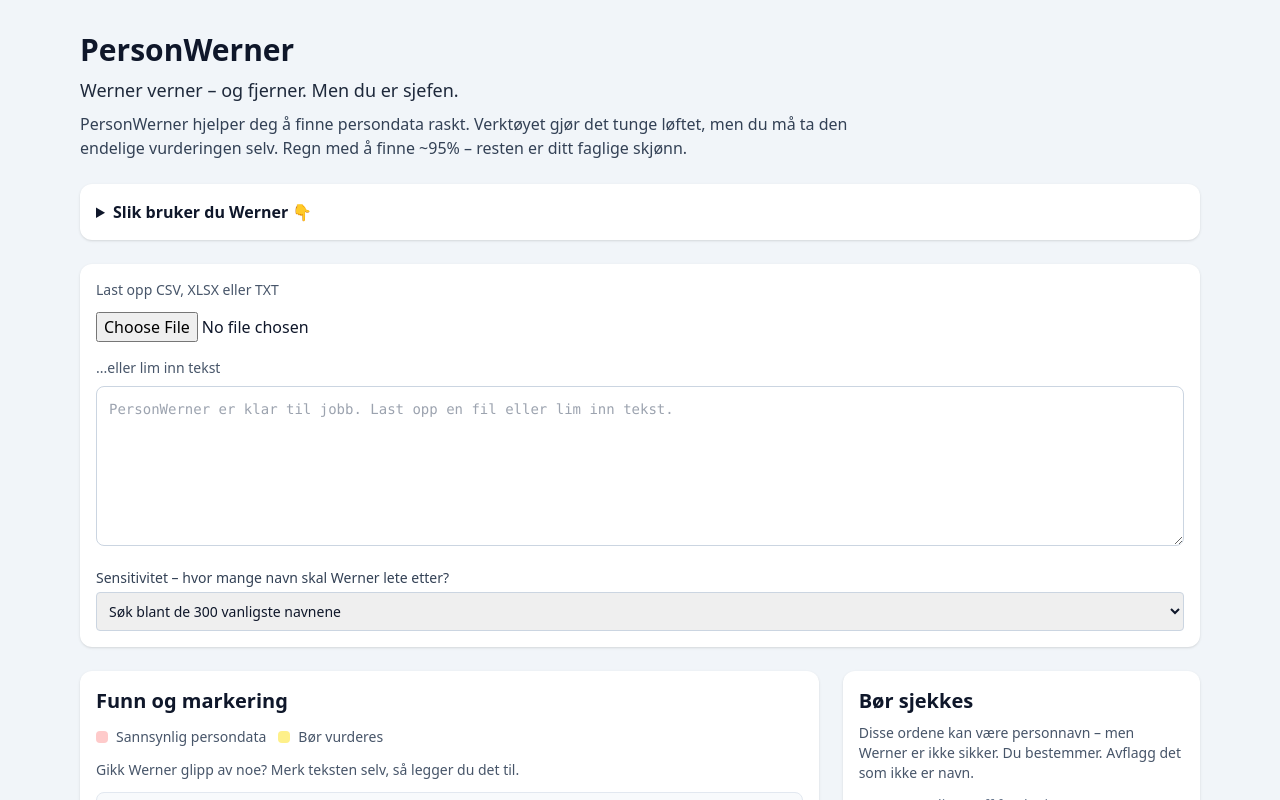
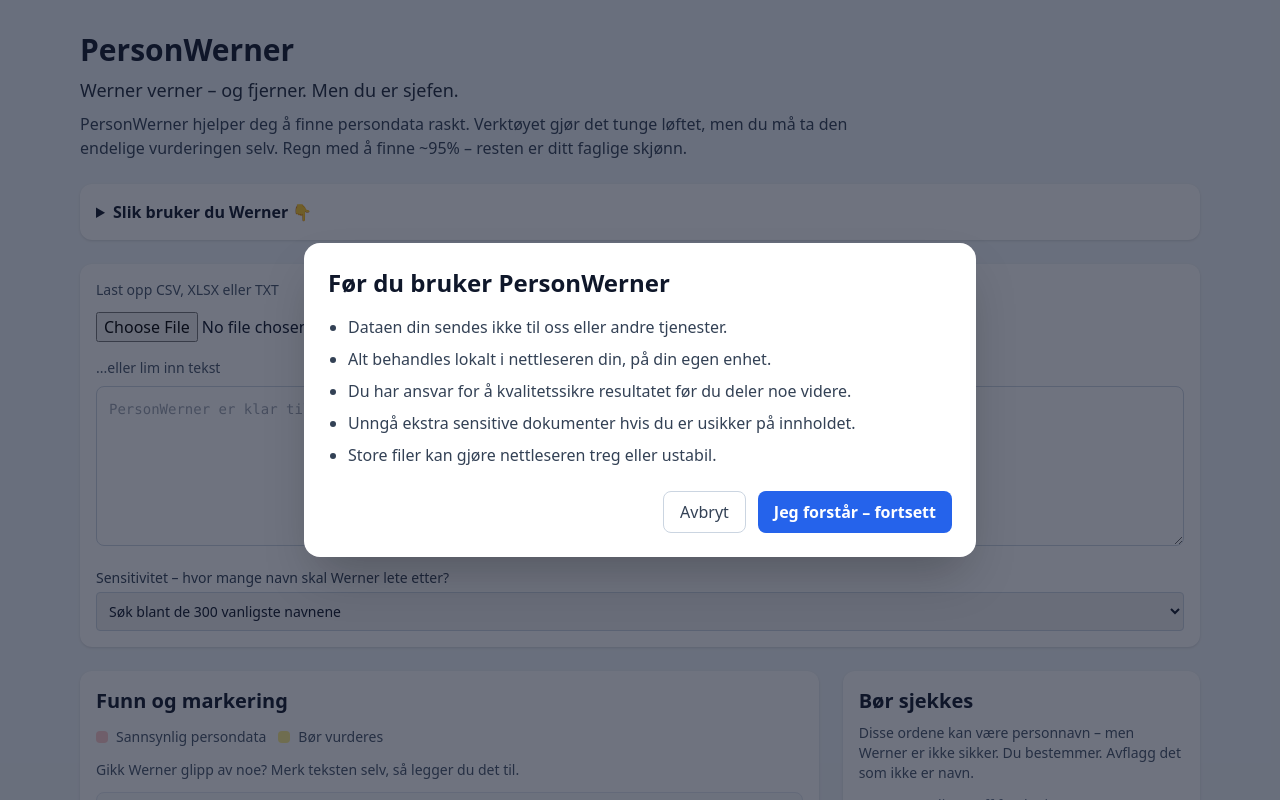
Before and after one commit to mariusgitar/personwerner, a React (Vite) app: page / in a window 1280 px wide. Shown: the top 800 px of the page. Built offline with nearby package versions, Linux system fonts and the light colour scheme.

Commit message:
Legg til førstegangs-disclaimer med lokal databehandling

```diff
--- a/src/main.jsx
+++ b/src/main.jsx
@@ -186,6 +186,7 @@ function downloadBlob(content, filename, mimeType) {
 }
 
 function App() {
+  const [showDisclaimer, setShowDisclaimer] = useState(false)
   const [inputText, setInputText] = useState('')
   const [loading, setLoading] = useState(false)
   const [fileError, setFileError] = useState('')
@@ -239,6 +240,13 @@ function App() {
   const transformedResult = useMemo(() => transformText(inputText, confirmedMatches, globalAction), [inputText, confirmedMatches, globalAction])
 
   const formattedLegend = useMemo(() => formatLegend(transformedResult.legend), [transformedResult.legend])
+
+  useEffect(() => {
+    const disclaimerSeen = window.localStorage.getItem('personwerner-disclaimer-seen')
+    if (!disclaimerSeen) {
+      setShowDisclaimer(true)
+    }
+  }, [])
 
   const resetInputText = (nextValue) => {
     setInputText(nextValue)
@@ -341,6 +349,39 @@ function App() {
 
   return (
     <main className="min-h-screen bg-slate-100 text-slate-900">
+      {showDisclaimer && (
+        <div className="fixed inset-0 z-50 flex items-center justify-center bg-slate-900/60 p-4">
+          <section className="w-full max-w-2xl rounded-2xl bg-white p-6 shadow-2xl">
+            <h2 className="text-2xl font-bold">Før du bruker PersonWerner</h2>
+            <ul className="mt-4 list-disc space-y-2 pl-5 text-slate-700">
+              <li>Dataen din sendes ikke til oss eller andre tjenester.</li>
+              <li>Alt behandles lokalt i nettleseren din, på din egen enhet.</li>
+              <li>Du har ansvar for å kvalitetssikre resultatet før du deler noe videre.</li>
+              <li>Unngå ekstra sensitive dokumenter hvis du er usikker på innholdet.</li>
+              <li>Store filer kan gjøre nettleseren treg eller ustabil.</li>
+            </ul>
+            <div className="mt-6 flex flex-wrap justify-end gap-3">
+              <button
+                type="button"
+                className="rounded-lg border border-slate-300 px-4 py-2 font-medium text-slate-700"
+                onClick={() => setShowDisclaimer(false)}
+              >
+                Avbryt
+              </button>
+              <button
+                type="button"
+                className="rounded-lg bg-blue-600 px-4 py-2 font-semibold text-white"
+                onClick={() => {
+                  window.localStorage.setItem('personwerner-disclaimer-seen', '1')
+                  setShowDisclaimer(false)
+                }}
+              >
+                Jeg forstår – fortsett
+              </button>
+            </div>
+          </section>
+        </div>
+      )}
       <div className="mx-auto flex max-w-6xl flex-col gap-6 px-4 py-8">
         <header>
           <h1 className="text-3xl font-bold">PersonWerner</h1>
```
